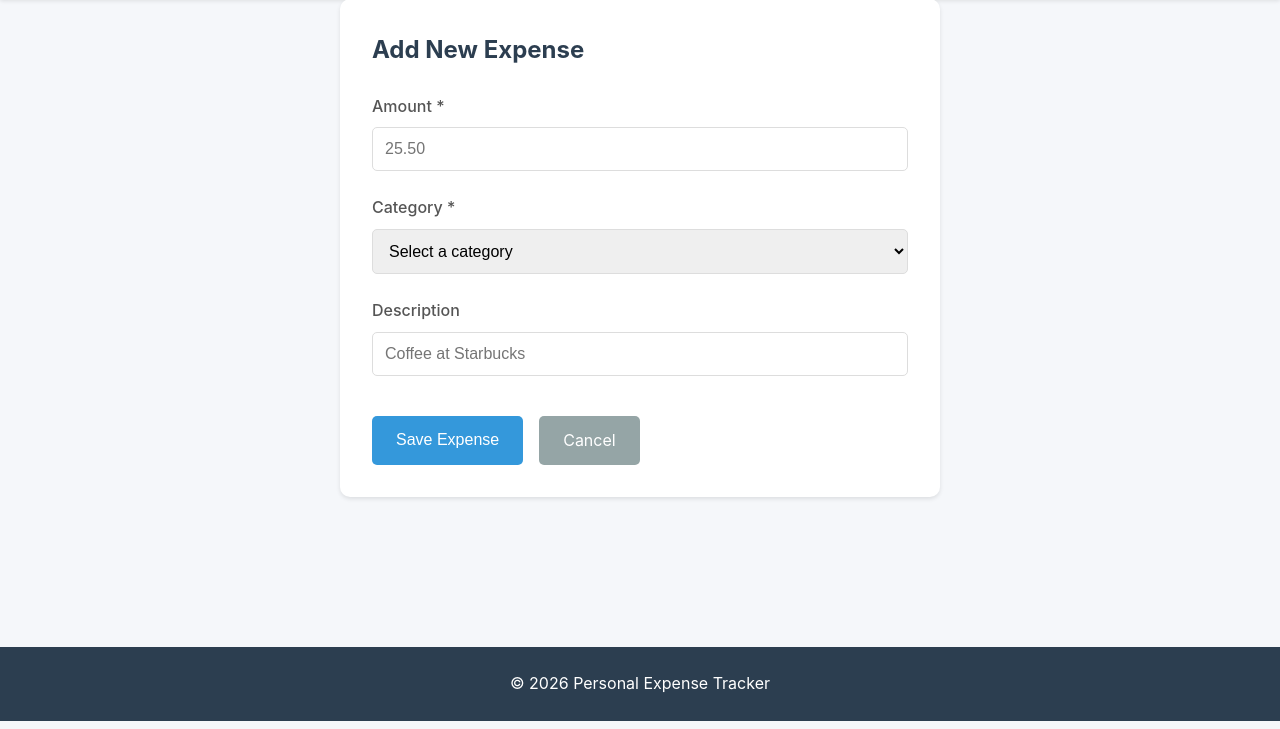
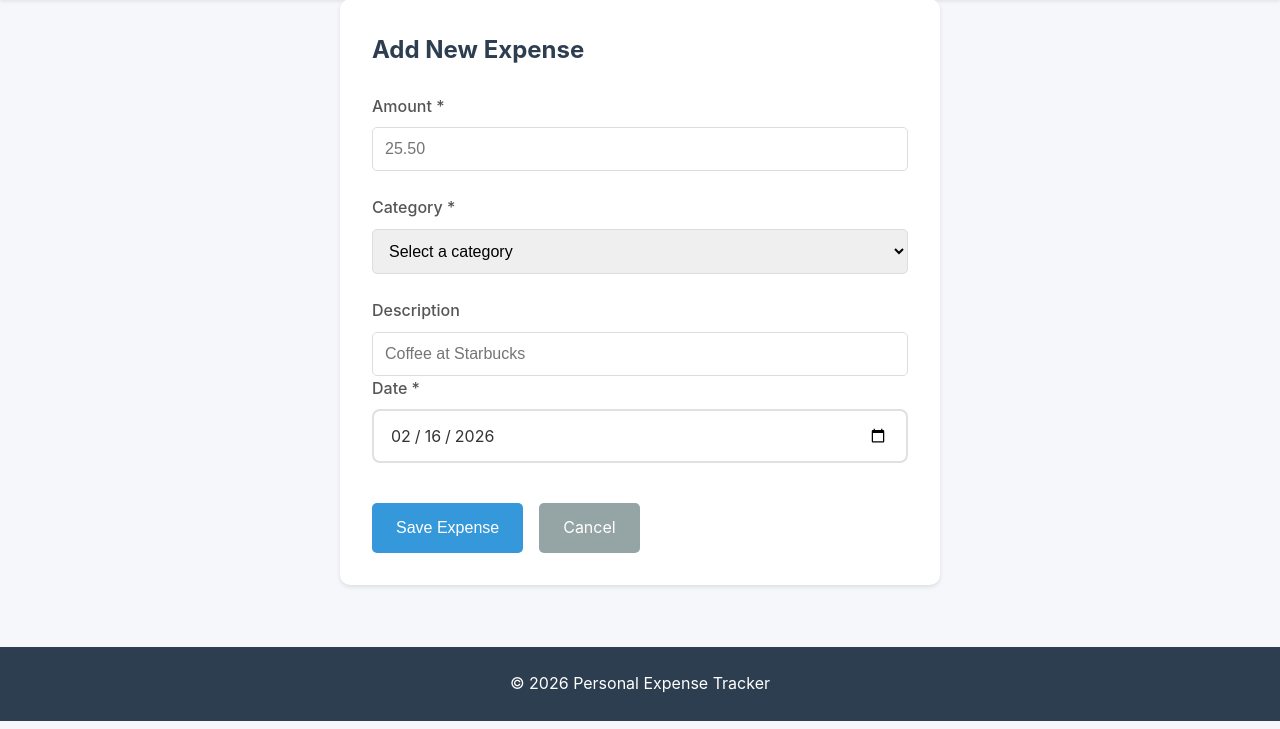
Before and after one commit to Ivan-Orpiano/expense_tracker_portfolio, a Flask app: page /add in a window 1280 px wide. Shown: the part 71-800 px from the top of the page. Run offline with Flask 3, Linux system fonts and the light colour scheme.

Commit message:
Debug Completed

```diff
--- a/expense_tracker/app.py
+++ b/expense_tracker/app.py
@@ -53,7 +53,7 @@ def get_date_range(filter_type):
 
 # Routes
 @app.route('/')
-def index():
+def expense_index():
     # home page to displays all expenses
     # Get filter parameters
     category_filter = request.args.get('category', '')
@@ -92,7 +92,7 @@ def index():
     categories = db.session.query(Expense.category).distinct().all()
     categories = [cat[0] for cat in categories]
 
-    return render_template('index.html',
+    return render_template('expense_index.html',
                          expenses=expenses,
                          total=total,
                          categories=categories,
@@ -127,7 +127,7 @@ def add_expense():
             db.session.commit()
 
             flash('Expense added successfully!', 'success')
-            return redirect(url_for('index'))
+            return redirect(url_for('expense_index'))
 
         except ValueError:
             flash('Invalid amount or date format!', 'error')
@@ -159,7 +159,7 @@ def edit_expense(expense_id):
             db.session.commit()
 
             flash('Expense updated successfully!', 'success')
-            return redirect(url_for('index'))
+            return redirect(url_for('expense_index'))
 
         except ValueError:
             flash('Invalid amount or date format!', 'error')
@@ -179,7 +179,7 @@ def delete_expense(expense_id):
     except:
         flash('Error deleting expense!', 'error')
 
-    return redirect(url_for('index'))
+    return redirect(url_for('expense_index'))
 
 @app.route('/statistics')
 def statistics():
@@ -253,6 +253,6 @@ def export_csv():
         headers={'Content-Disposition': 'attachment; filename=expenses.csv'}
     )
 
-# Run the app
+
 if __name__ == '__main__':
     app.run(debug=True)
--- a/expense_tracker/static/style.css
+++ b/expense_tracker/static/style.css
@@ -1,4 +1,3 @@
-/* Reset and Base Styles */
 * {
     margin: 0;
     padding: 0;
@@ -61,13 +60,12 @@ body {
     font-weight: 500;
 }
 
-/* Main Content */
+
 main {
     padding: 2rem 0;
     min-height: calc(100vh - 200px);
 }
 
-/* Alert Messages */
 .alert {
     padding: 1rem;
     border-radius: 5px;
@@ -97,7 +95,7 @@ main {
     color: inherit;
 }
 
-/* Dashboard Stats */
+
 .dashboard {
     margin-bottom: 2rem;
 }
@@ -127,7 +125,6 @@ main {
     opacity: 0.8;
 }
 
-/* Expenses Section */
 .expenses-section {
     background: white;
     padding: 2rem;
@@ -140,7 +137,7 @@ main {
     color: #2c3e50;
 }
 
-/* Table */
+
 .expenses-table {
     width: 100%;
     border-collapse: collapse;
@@ -172,7 +169,7 @@ main {
     color: #e74c3c;
 }
 
-/* Category Badges */
+
 .category-badge {
     display: inline-block;
     padding: 0.25rem 0.75rem;
@@ -189,7 +186,7 @@ main {
 .category-health { background-color: #fce4ec; color: #c2185b; }
 .category-other { background-color: #f5f5f5; color: #616161; }
 
-/* Buttons */
+
 .btn-delete {
     color: #e74c3c;
     text-decoration: none;
@@ -235,7 +232,7 @@ main {
     background-color: #7f8c8d;
 }
 
-/* Empty State */
+
 .empty-state {
     text-align: center;
     padding: 3rem;
@@ -247,7 +244,7 @@ main {
     font-size: 1.1rem;
 }
 
-/* Form Container */
+
 .form-container {
     background: white;
     padding: 2rem;
@@ -262,7 +259,7 @@ main {
     color: #2c3e50;
 }
 
-/* Form Styles */
+
 .expense-form {
     display: flex;
     flex-direction: column;
@@ -301,7 +298,6 @@ main {
     margin-top: 1rem;
 }
 
-/* Footer */
 footer {
     background-color: #2c3e50;
     color: white;
@@ -310,7 +306,6 @@ footer {
     margin-top: 3rem;
 }
 
-/* Responsive Design */
 @media (max-width: 768px) {
     .navbar .container {
         flex-direction: column;
@@ -330,3 +325,72 @@ footer {
         font-size: 2rem;
     }
 }
+
+
+.form-group input[type="date"] {
+    width: 100%;
+    padding: 12px 15px;
+    font-size: 16px;
+    border: 2px solid #e0e0e0;
+    border-radius: 8px;
+    background-color: #ffffff;
+    color: #333;
+    font-family: inherit;
+    transition: all 0.3s ease;
+    cursor: pointer;
+}
+
+.form-group input[type="date"]:hover {
+    border-color: #b0b0b0;
+    background-color: #f9f9f9;
+}
+
+.form-group input[type="date"]:focus {
+    outline: none;
+    border-color: #4CAF50;
+    background-color: #ffffff;
+    box-shadow: 0 0 0 3px rgba(76, 175, 80, 0.1);
+}
+
+
+.form-group input[type="date"]::-webkit-calendar-picker-indicator {
+    cursor: pointer;
+    padding: 5px;
+    border-radius: 4px;
+    transition: background-color 0.2s ease;
+}
+
+.form-group input[type="date"]::-webkit-calendar-picker-indicator:hover {
+    background-color: #f0f0f0;
+}
+
+.form-group input[type="date"]::-webkit-inner-spin-button,
+.form-group input[type="date"]::-webkit-outer-spin-button {
+    -webkit-appearance: none;
+    margin: 0;
+}
+
+
+.form-group input[type="date"]:invalid {
+    border-color: #e0e0e0;
+}
+
+.form-group input[type="date"]:required:invalid:focus {
+    border-color: #ff5252;
+}
+
+.form-group input[type="date"]:not(:focus):not([value=""])::-webkit-datetime-edit {
+    color: #333;
+}
+
+.form-group input[type="date"]::-webkit-datetime-edit-fields-wrapper {
+    color: #333;
+}
+
+.form-group input[type="date"]::-webkit-datetime-edit-text,
+.form-group input[type="date"]::-webkit-datetime-edit-month-field,
+.form-group input[type="date"]::-webkit-datetime-edit-day-field,
+.form-group input[type="date"]::-webkit-datetime-edit-year-field {
+    color: #333;
+    padding: 2px;
+}
--- a/expense_tracker/templates/add_expense.html
+++ b/expense_tracker/templates/add_expense.html
@@ -37,10 +37,19 @@
                         id = "description"
                         name = "description"
                         placeholder = "Coffee at Starbucks">
+
+                <div class = "form-group">
+                <label for = "date">Date *</label>
+                <input type = "date"
+                        id = "date"
+                        name = "date"
+                        required>
+            </div>
+
             </div>
             <div class = "form-actions">
                 <button type = "submit" class = "btn-primary">Save Expense</button>
-                <a href="{{ url_for('index') }}" class = "btn-secondary">Cancel</a>
+                <a href="{{ url_for('expense_index') }}" class = "btn-secondary">Cancel</a>
             </div>
         </form>
     </div>
--- a/expense_tracker/templates/expense_base.html
+++ b/expense_tracker/templates/expense_base.html
@@ -11,7 +11,7 @@
             <div class = "container" >
             <h1 class="logo">💰 Expense Tracker</h1>
             <ul class="nav-links">
-                <li><a href = "{{ url_for('index')}}">Home</a></li>
+                <li><a href = "{{ url_for('expense_index')}}">Home</a></li>
                 <li><a href="{{ url_for('statistics') }}">Statistics</a></li>
                 <li><a href = "{{ url_for('add_expense') }}" class = "btn-add"> + Add Expense</a></li>
             </ul>
--- a/expense_tracker/templates/expense_index.html
+++ b/expense_tracker/templates/expense_index.html
@@ -13,7 +13,7 @@
 <!-- Filter Section -->
 <div class="filter-section">
     <h3>Filter Expenses</h3>
-    <form method="GET" action="{{ url_for('index') }}" class="filter-form">
+    <form method="GET" action="{{ url_for('expense_index') }}" class="filter-form">
         <div class="filter-row">
             <div class="filter-group">
                 <label for="category">Category</label>
@@ -51,7 +51,7 @@
             <div class="filter-group">
                 <label>&nbsp;</label>
                 <button type="submit" class="btn-filter">Apply</button>
-                <a href="{{ url_for('index') }}" class="btn-clear">Clear</a>
+                <a href="{{ url_for('expense_index') }}" class="btn-clear">Clear</a>
             </div>
         </div>
     </form>
@@ -103,7 +103,7 @@
     {% else %}
         <div class="empty-state">
             <p>No expenses found matching your filters.</p>
-            <a href="{{ url_for('index') }}" class="btn-secondary">Clear Filters</a>
+            <a href="{{ url_for('expense_index') }}" class="btn-secondary">Clear Filters</a>
             <a href="{{ url_for('add_expense') }}" class="btn-primary">Add Expense</a>
         </div>
     {% endif %}
```
